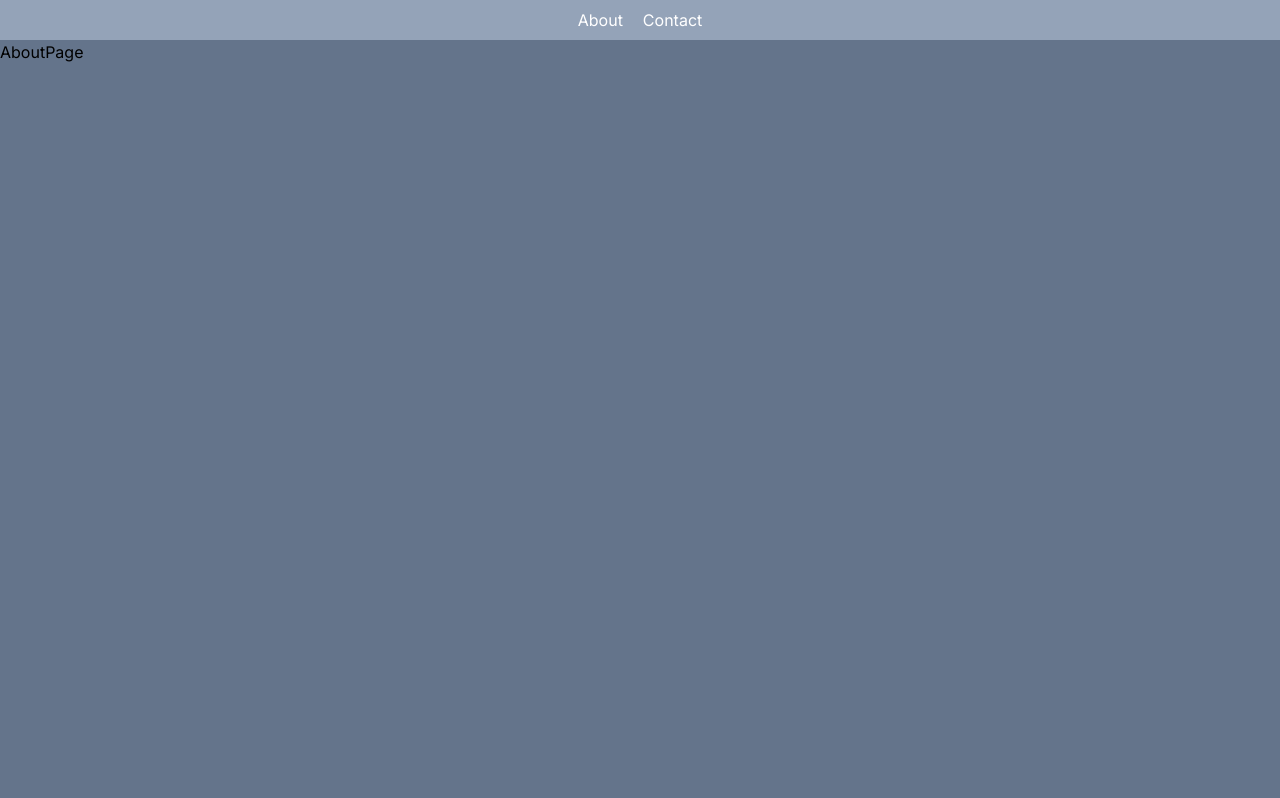
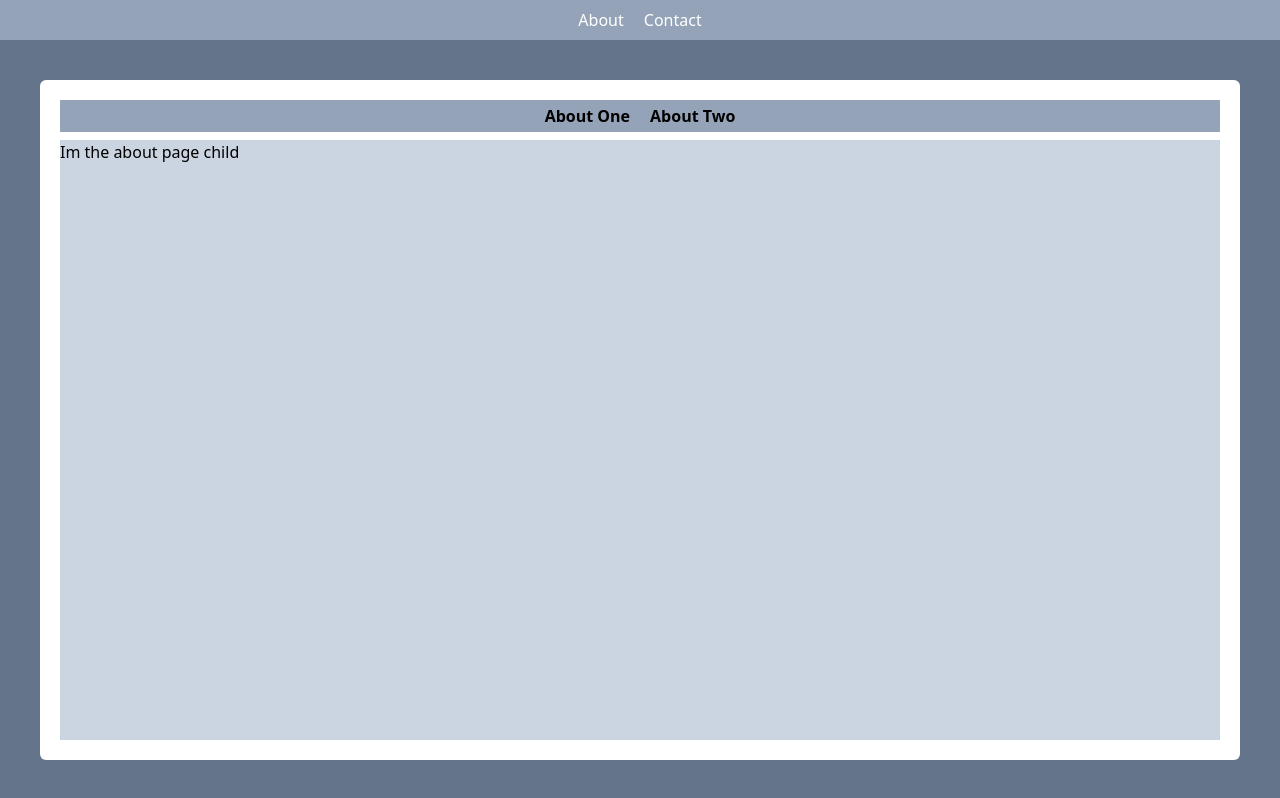
Before and after one commit to RobJJ/next-playground, a Next.js app: page /about in a window 1280 px wide. Built offline with nearby package versions, Linux system fonts and the light colour scheme.

Commit message:
nested layout test

```diff
--- /dev/null
+++ b/src/app/about/layout.js
@@ -0,0 +1,15 @@
+import Link from "next/link";
+
+const AboutLayout = ({ children }) => {
+  return (
+    <div className="w-full h-full bg-white rounded-md p-5 flex flex-col gap-2">
+      <div className="bg-slate-400 flex justify-center gap-5 font-bold p-1">
+        <Link href={"about/one"}>About One</Link>
+        <Link href={"about/two"}>About Two</Link>
+      </div>
+      <div className="h-full w-full bg-slate-300">{children}</div>
+    </div>
+  );
+};
+
+export default AboutLayout;
--- /dev/null
+++ b/src/app/about/one/page.jsx
@@ -0,0 +1,5 @@
+const AboutOne = () => {
+  return <div>AboutOne</div>;
+};
+
+export default AboutOne;
--- a/src/app/about/page.js
+++ b/src/app/about/page.js
@@ -1,5 +1,5 @@
 const AboutPage = () => {
-  return <div>AboutPage</div>;
+  return <div>Im the about page child</div>;
 };
 
 export default AboutPage;
--- /dev/null
+++ b/src/app/about/two/page.jsx
@@ -0,0 +1,5 @@
+const AboutTwo = () => {
+  return <div>AboutTwo</div>;
+};
+
+export default AboutTwo;
--- a/src/app/layout.js
+++ b/src/app/layout.js
@@ -1,8 +1,6 @@
 import NavBar from "./components/NavBar";
 import "./globals.css";
 import { Inter } from "next/font/google";
-
-const inter = Inter({ subsets: ["latin"] });
 
 export const metadata = {
   title: "Create Next App",
@@ -11,11 +9,13 @@ export const metadata = {
 
 export default function RootLayout({ children }) {
   return (
-    <html lang="en" className="h-screen w-screen bg-slate-500 flex flex-col">
-      <body className={inter.className}>
+    <html lang="en">
+      <body className="w-screen h-screen bg-slate-500 flex flex-col">
         <NavBar />
-        {children}
+        <div className="p-10 w-full h-full">{children}</div>
       </body>
     </html>
   );
 }
+
+// shared layout must be in body here...
```
